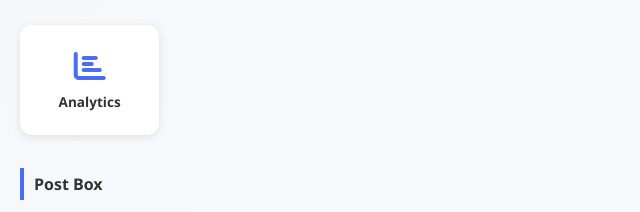
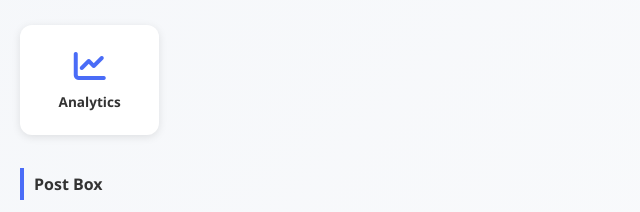
Before and after one commit to linux-edu/Home, a plain HTML site: page index.html in a window 1280 px wide. Shown: the part 198-410 px from the top of the page, 0-640 px from the left. Drawn offline with Linux system fonts and the light colour scheme.

Commit message:
Update index.html

```diff
--- a/index.html
+++ b/index.html
@@ -33,8 +33,7 @@
             <div class="category-title">Analytics</div>
 
             <a href="https://analytics.google.com" target="_blank" class="card" data-name="analytics">
-                <!--i class="fas fa-bar-chart"></i--><i class="fa fa-bar-chart" aria-hidden="true"></i>
-
+                <i class="fa fa-line-chart" aria-hidden="true"></i>
                 <span class="label">Analytics</span>
             </a>
 <!----------------------------------->
```
